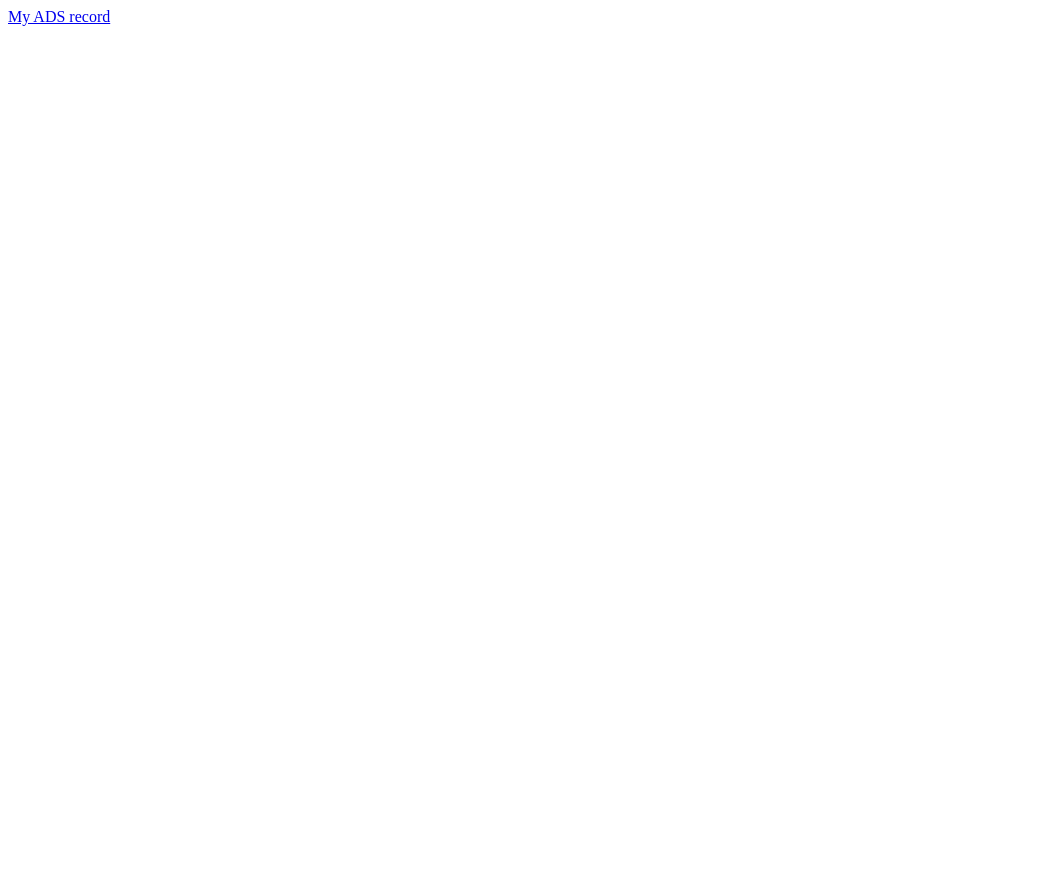
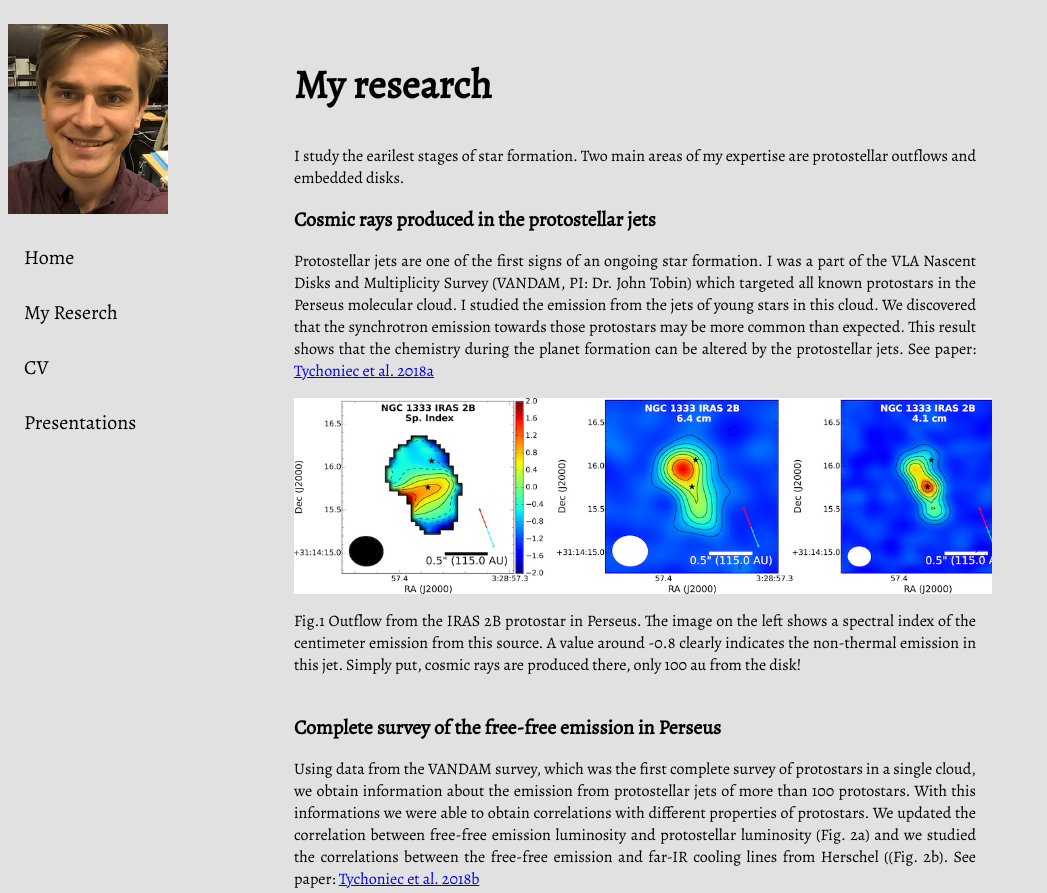
Before and after one commit to kellerman25/public_html, a plain HTML site: page myscience.html in a window 1280 px wide. Shown: the top 893 px of the page, without its empty margins (0-1047 px from the left). Before the commit the page ends 800 px from the top, so only its background shows below. Drawn offline with nearby package versions, Linux system fonts and the light colour scheme.

Commit message:
work on myscience.html

```diff
--- a/index.html
+++ b/index.html
@@ -36,7 +36,16 @@ body {
 <body bgcolor="E1E1E1" >
 <nav>
 <p> <img src="foto2.jpg" alt="That's me." width="160" height="190">
-<p><a href="https://twitter.com/tycho_skywatch" class="twitter-follow-button" data-show-count="false">Follow @tycho_skywatch</a><script async src="//platform.twitter.com/widgets.js" charset="utf-8"></script>
+<!-- <p><a href="https://twitter.com/tycho_skywatch" class="twitter-follow-button" data-show-count="false">Follow @tycho_skywatch</a><script async src="//platform.twitter.com/widgets.js" charset="utf-8"></script>-->
+
+ <p> <a class="active" href="index.html">Home</a>
+ <p><a href="myscience.html">My Reserch</a>
+ <p><a href="#contact">CV</a>
+  <p><a href="#contact">Presentations</a>
+
+
+
+
 </nav>
 
 <article>
@@ -60,15 +69,13 @@ body {
 
 
 
-<h2>Research</h2>
+<!-- <h2>Research</h2>
 <p>
 <a href="http://adsabs.harvard.edu/cgi-bin/basic_connect?qsearch=tychoniec&version=1">My ADS record</a>
 <br>
-<a href="https://www.researchgate.net/profile/Lukasz_Tychoniec">Research Gate</a>
-<a href="Poster_Chile_03_17.pdf">Poster IAU Astrochemistry</a>
+ <a href="Poster_Chile_03_17.pdf">Poster IAU Astrochemistry</a>
 </p>
-
-<a href="aboutme2.html">About me</a>
+<a href="aboutme2.html">About me</a> -->
 
 
 </article>
--- a/myscience.html
+++ b/myscience.html
@@ -1 +1,105 @@
+
+<html>
+<head><title>My research</title>
+<meta http-equiv="content-type" content="text/html;charset=utf-8" />
+<! link rev="made" href="mailto:tychoniec@strw.leidenuniv.nl">
+<link rel="stylesheet" type="text/css" href="https://fonts.googleapis.com/css?family=Alegreya" rel="stylesheet">
+
+</head>
+
+<style>
+h1   {color: black;}
+h1   {font-size:40px;}
+h2   {color: black;}
+h2   {font-size:20px;}
+
+p    {color: black;}
+
+nav {
+     float: left;
+     max-width: 160px;
+     margin: 0;
+}
+
+article {
+         margin-left:270px;
+         margin-right:280px;
+         border-right:5px solid-gray;
+         border-left:5px solid-gray;
+         padding: 1em;
+         overflow: hidden;
+}
+
+/* Style the links inside the navigation bar */
+.topnav a {
+  float: left;
+  color: black;
+  text-align: center;
+  padding: 14px 16px;
+  text-decoration: none;
+  font-size: 20px;
+}
+
+body {
+	  text-align: justify;
+      font-family: 'Alegreya', serif;
+}
+
+</style>
+
+
+
+
+<body bgcolor="E1E1E1" >
+<nav>
+<p> <img src="foto2.jpg" alt="That's me." width="160" height="190">
+<!-- <p><a href="https://twitter.com/tycho_skywatch" class="twitter-follow-button" data-show-count="false">Follow @tycho_skywatch</a><script async src="//platform.twitter.com/widgets.js" charset="utf-8"></script>-->
+<div class="topnav">
+ <p> <a class="active" href="index.html">Home</a>
+ <p><a href="myscience.html">My Reserch</a>
+ <p><a href="#contact">CV</a>
+  <p><a href="#contact">Presentations</a>
+</div>
+
+
+
+
+</nav>
+
+<article>
+
+
+<h1>My research</h1>
+
+I study the earilest stages of star formation. Two main areas of my expertise are protostellar outflows and embedded disks.
+
+<h2>Cosmic rays produced in the protostellar jets</h2>
+Protostellar jets are one of the first signs of an ongoing star formation. I was a part of the VLA Nascent Disks and Multiplicity
+Survey (VANDAM, PI: Dr. John Tobin) which targeted all known protostars in the Perseus molecular cloud. I studied the emission from the
+jets of young stars in this cloud. We discovered that the synchrotron emission towards those protostars may be more common than expected.
+This result shows that the chemistry during the planet formation can be altered by the protostellar jets.
+See paper: <a href="https://iopscience.iop.org/article/10.3847/1538-4357/aa9980">Tychoniec et al. 2018a</a>
+
+
+<p> <img src="apjaa9980f1_hr.jpeg" alt="IRAS2B" width="734" height="196">
+<figcaption>Fig.1 Outflow from the IRAS 2B protostar in Perseus. The image on the left shows a spectral index of the centimeter emission from this source.
+A value around -0.8 clearly indicates the non-thermal emission in this jet. Simply put, cosmic rays are produced there, only 100 au from the disk!</figcaption>
+
+<br>
+<h2>Complete survey of the free-free emission in Perseus</h2>
+Using data from the VANDAM survey, which was the first complete survey of protostars in a single cloud, we obtain information about the emission from protostellar jets
+of more than 100 protostars. With this informations we were able to obtain correlations with different properties of protostars. We updated the correlation between free-free emission luminosity and protostellar luminosity (Fig. 2a) and we studied the correlations between the free-free emission and far-IR cooling lines from Herschel ((Fig. 2b).  See paper: <a href="https://iopscience.iop.org/article/10.3847/1538-4365/aaceae">Tychoniec et al. 2018b</a>
+<p> <img src="apjsaaceaef6_hr.jpg" alt="lcm_lbol" width="400" height="400">
+
+<!-- <h2>Research</h2>
+<p>
 <a href="http://adsabs.harvard.edu/cgi-bin/basic_connect?qsearch=tychoniec&version=1">My ADS record</a>
+<br>
+ <a href="Poster_Chile_03_17.pdf">Poster IAU Astrochemistry</a>
+</p>
+<a href="aboutme2.html">About me</a> -->
+
+
+</article>
+
+</body></html>
```
Also changed, not shown: apjaa9980f1_hr.jpeg (added), apjsaaceaef6_hr.jpg (added), apjsaaceaef6_lr.jpg (added).
